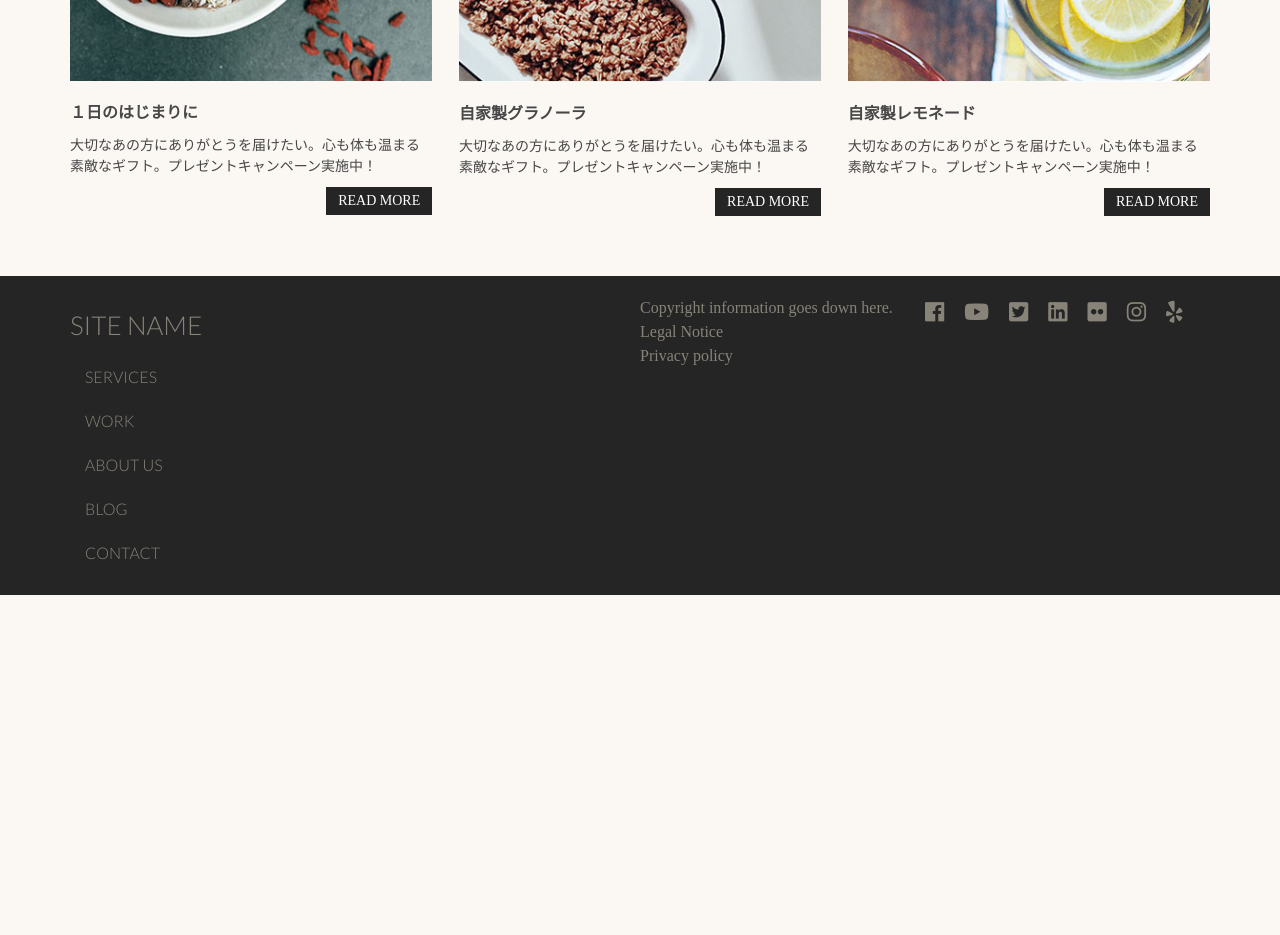
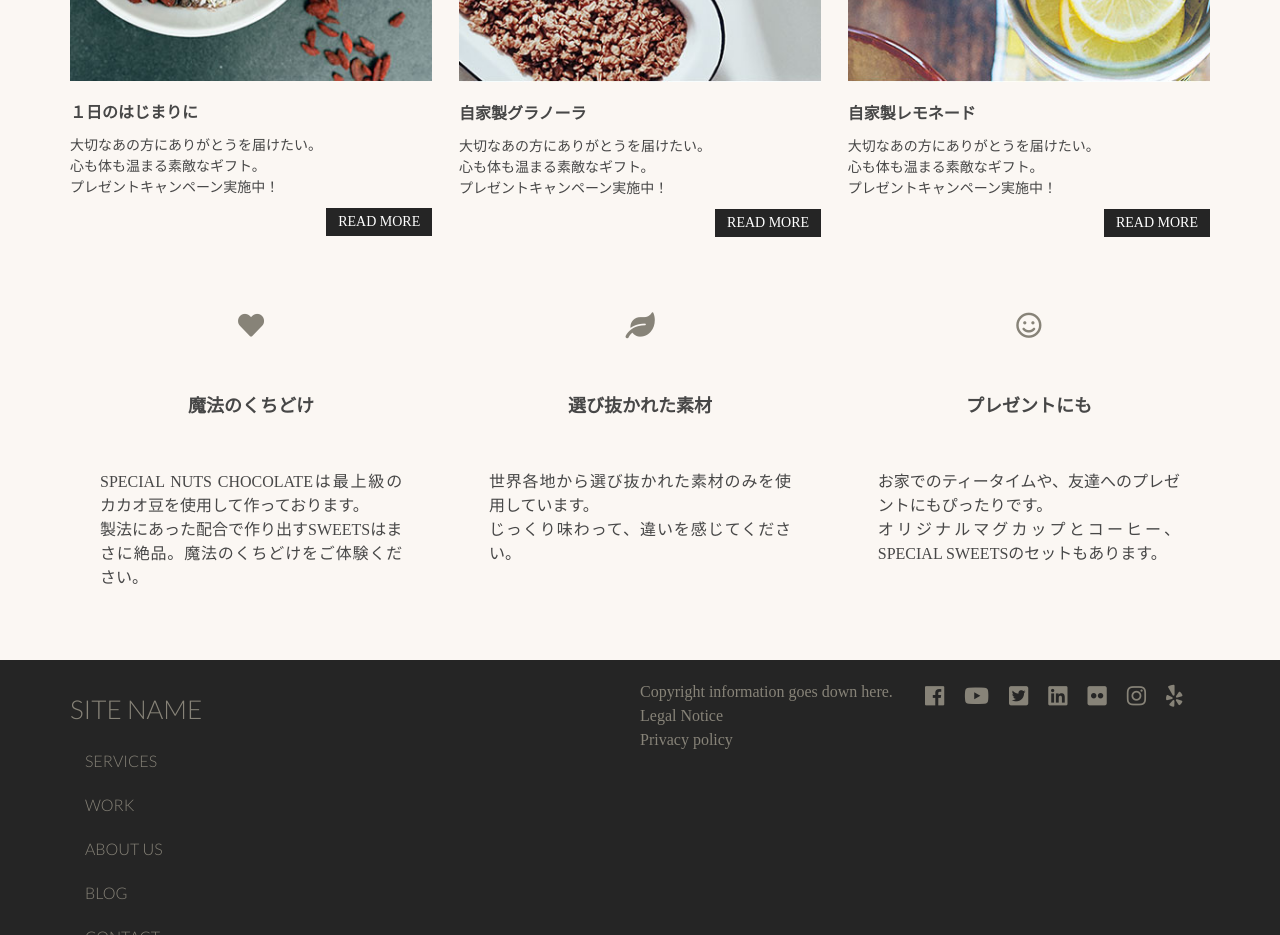
Before and after one commit to retas-seven/sass_practice, a website: page campaign.html in a window 1280 px wide. Shown: the part 880-1815 px from the top of the page. Before the commit the page ends 1475 px from the top, so only its background shows below. Drawn offline with Linux system fonts and the light colour scheme.

Commit message:
3つ並びのアイコン付きコンテンツを作成

```diff
--- a/campaign.html
+++ b/campaign.html
@@ -58,7 +58,9 @@
                         <div class="EntryPanel__main">
                             <h3 class="EntryPanel__head">１日のはじまりに</h3>
                             <div class="EntryPanel__body">
-                                大切なあの方にありがとうを届けたい。心も体も温まる素敵なギフト。プレゼントキャンペーン実施中！
+                                大切なあの方にありがとうを届けたい。<br>
+                                心も体も温まる素敵なギフト。<br>
+                                プレゼントキャンペーン実施中！
                             </div>
                             <div class="EntryPanel__foot"><a href="" class="button">READ MORE</a></div>
                         </div>
@@ -71,7 +73,9 @@
                         <div class="EntryPanel__main">
                             <h3 class="EntryPanel__head">自家製グラノーラ</h3>
                             <div class="EntryPanel__body">
-                                大切なあの方にありがとうを届けたい。心も体も温まる素敵なギフト。プレゼントキャンペーン実施中！
+                                大切なあの方にありがとうを届けたい。<br>
+                                心も体も温まる素敵なギフト。<br>
+                                プレゼントキャンペーン実施中！
                             </div>
                             <div class="EntryPanel__foot"><a href="" class="button">READ MORE</a></div>
                         </div>
@@ -84,13 +88,49 @@
                         <div class="EntryPanel__main">
                             <h3 class="EntryPanel__head">自家製レモネード</h3>
                             <div class="EntryPanel__body">
-                                大切なあの方にありがとうを届けたい。心も体も温まる素敵なギフト。プレゼントキャンペーン実施中！
+                                大切なあの方にありがとうを届けたい。<br>
+                                心も体も温まる素敵なギフト。<br>
+                                プレゼントキャンペーン実施中！
                             </div>
                             <div class="EntryPanel__foot"><a href="" class="button">READ MORE</a></div>
                         </div>
                     </section>
                 </div>
             </section>
+
+            <!-- アイコン付きコンテンツ -->
+            <div class="Section__item l-column l-row">
+                <a href="#" class="l-tripartitionColumn">
+                    <section class="IconPanel">
+                        <span class="IconPanel__icon fas fa-heart" aria-hidden="true"></span>
+                        <h3 class="IconPanel__head">魔法のくちどけ</h3>
+                        <p class="IconPanel__body">
+                            SPECIAL NUTS CHOCOLATEは最上級のカカオ豆を使用して作っております。<br>
+                            製法にあった配合で作り出すSWEETSはまさに絶品。魔法のくちどけをご体験ください。
+                        </p>
+                    </section>
+                </a>
+                <a href="#" class="l-tripartitionColumn">
+                    <section class="IconPanel">
+                        <span class="IconPanel__icon fas fa-leaf" aria-hidden="true"></span>
+                        <h3 class="IconPanel__head">選び抜かれた素材</h3>
+                        <p class="IconPanel__body">
+                            世界各地から選び抜かれた素材のみを使用しています。<br>
+                            じっくり味わって、違いを感じてください。
+                        </p>
+                    </section>
+                </a>
+                <a href="#" class="l-tripartitionColumn">
+                    <section class="IconPanel">
+                        <span class="IconPanel__icon far fa-smile" aria-hidden="true"></span>
+                        <h3 class="IconPanel__head">プレゼントにも</h3>
+                        <p class="IconPanel__body">
+                            お家でのティータイムや、友達へのプレゼントにもぴったりです。<br>
+                            オリジナルマグカップとコーヒー、SPECIAL SWEETSのセットもあります。
+                        </p>
+                    </section>
+                </a>
+            </div>
 
             <!-- フッタ -->
             <footer class="Footer">
```
